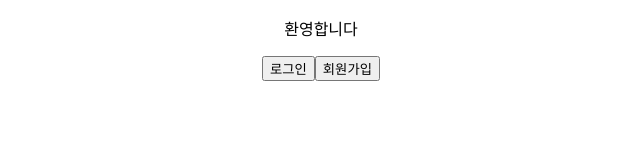
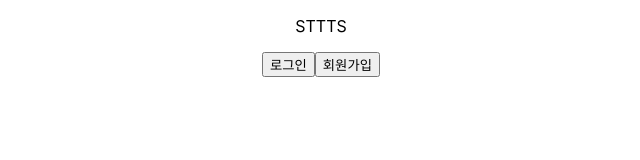
Before and after one commit to wns0901/Capstone-Design-sttts-, a React (Create React App) app: page / in a window 1280 px wide. Shown: the top 160 px of the page, without its empty margins (319-959 px from the left). Built offline with nearby package versions, Linux system fonts and the light colour scheme.

Commit message:
서버커밋2

```diff
--- a/src/api/searchApi.js
+++ b/src/api/searchApi.js
@@ -2,7 +2,7 @@ import axios from "axios";
 
 const searchApi = async () => {
   const URL = "http://localhost:3001/api/search";
-  const res = await axios.post(URL, { search: "축구" });
+  const res = await axios.post(URL, { search: "인덕대" });
 
   if (res.status === 400) return [];
   return res.data;
--- a/src/component/Hello.js
+++ b/src/component/Hello.js
@@ -13,7 +13,7 @@ export default function Hello() {
 
   return (
     <div>
-      <p>환영합니다</p>
+      <p>STTTS</p>
       <button onClick={movePageToLogin}>로그인</button>
       <button onClick={movePageToRejister}>회원가입</button>
     </div>
```
